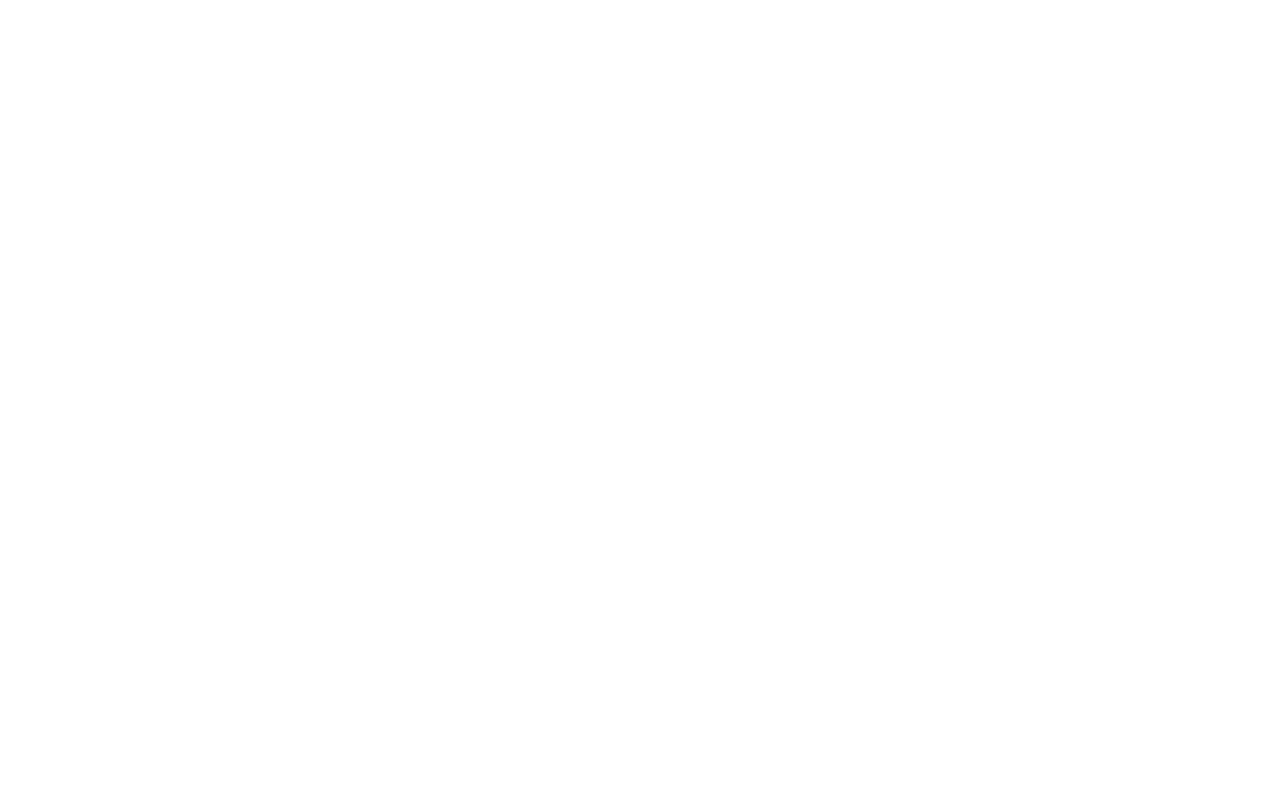
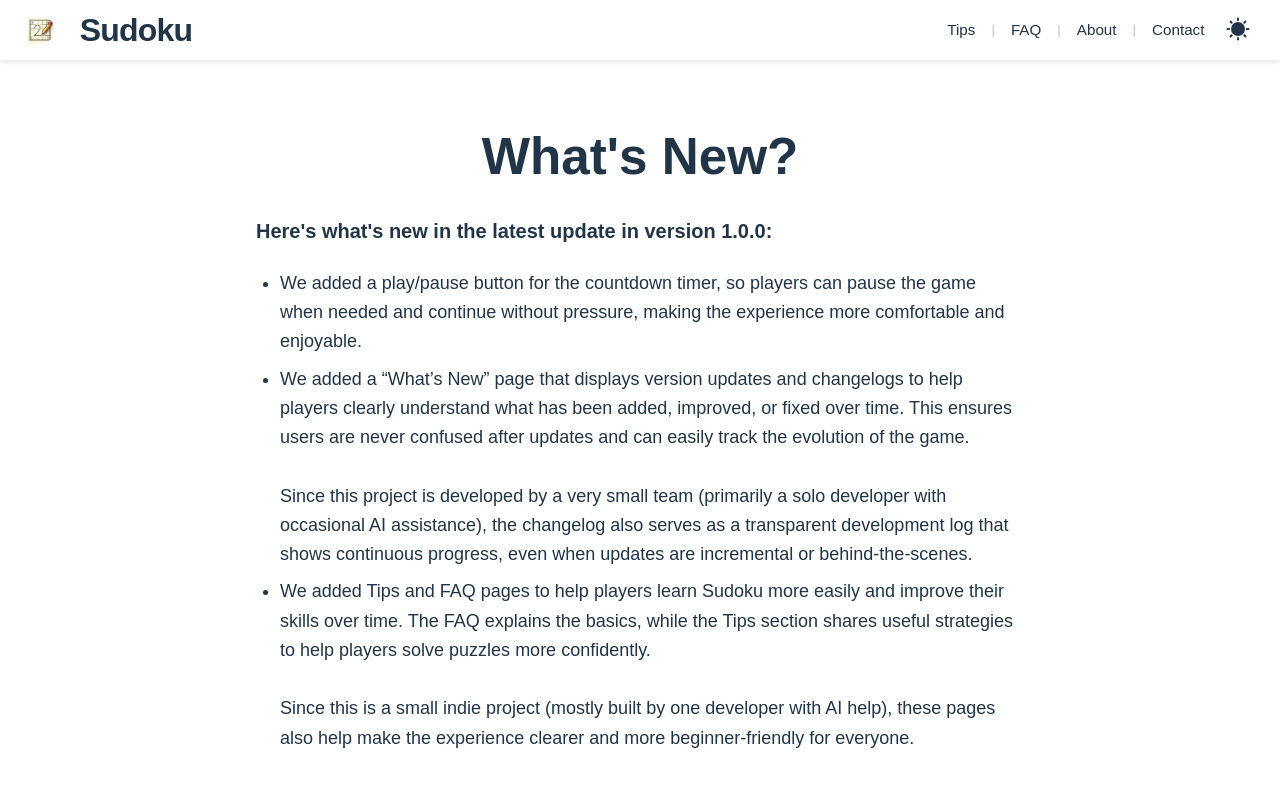
Before and after one commit to kiranofans/sudoku_game, a React (Vite) app: page /changeLog in a window 1280 px wide. Before the commit this address had no page. Shown: the top 786 px of the page. Built offline with nearby package versions, Linux system fonts and the light colour scheme; a small style sheet from the web is missing.

Commit message:
UI: added ChangeLog page and its content; modified a bit top padding for all pages

```diff
--- a/src/App.tsx
+++ b/src/App.tsx
@@ -16,6 +16,7 @@ import Faq from './pages/faq.tsx';
 import SudokuTips from './pages/SudokuTips.tsx';
 import Layout from './components/Layout';
 import { useTimer } from './hooks/useTimer.ts';
+import ChangeLog from './pages/ChangeLog.tsx';
 
 type CellNotes = Set<number>;
 
@@ -588,6 +589,7 @@ function App() {
           }
         </Layout>
       } />
+      <Route path="/changeLog" element={<ChangeLog />} />
       <Route path="/sudokuTips" element={<SudokuTips />} />
       <Route path="/faq" element={<Faq />} />
       <Route path="/about" element={<About />} />
--- a/src/components/Layout.tsx
+++ b/src/components/Layout.tsx
@@ -73,11 +73,13 @@ const Layout: React.FC<LayoutProps> = ({ children, headerContent, mobileScore })
           <span>&copy; {currentYear} sudokuplays.com v{packageJson.version} | All rights reserved.</span>
         </div>
         <div className="footer-links">
-          <Link to="/about" className="footer-btn md:inline-flex landscape:inline-flex portrait:hidden" style={{ textDecoration: 'none' }}>About</Link>
+          {/* <Link to="/about" className="footer-btn md:inline-flex landscape:inline-flex portrait:hidden" style={{ textDecoration: 'none' }}>About</Link>
           <Link to="/contact" className="footer-btn md:inline-flex landscape:inline-flex portrait:hidden" style={{ textDecoration: 'none' }}>Contact</Link>
-
+           */}
           <button className="footer-btn" onClick={() => setShowPrivacyModal(true)}>Privacy Policy</button>
           <button className="footer-btn" onClick={() => setShowTermsModal(true)}>Terms & Conditions</button>
+          <Link to="/ChangeLog" className="footer-btn md:inline-flex landscape:inline-flex portrait:hidden" style={{ textDecoration: 'none' }}>What's New?</Link>
+
         </div>
         <div className="social-links">
           <a href="https://github.com/kiranofans" target="_blank" rel="noopener noreferrer" className="social-icon" aria-label="GitHub">
--- a/src/pages/About.tsx
+++ b/src/pages/About.tsx
@@ -5,7 +5,7 @@ import Layout from '@/components/Layout';
 const About: React.FC = () => {
     return (
         <Layout>
-            <main className="sudoku-app" style={{ width: '100%', padding: '8rem 2rem 6rem', maxWidth: '900px', textAlign: 'left', margin: '0 auto', flex: '1 0 auto' }}>
+            <main className="sudoku-app" style={{ width: '100%', padding: '6rem 2rem 6rem', maxWidth: '900px', textAlign: 'left', margin: '0 auto', flex: '1 0 auto' }}>
                 <h1 className="text-3xl font-bold text-center mt-6 mb-8 dark:text-white">About this Site</h1>
                 <div className="text-left space-y-6 text-lg leading-relaxed max-w-3xl mx-auto">
                     <p>
--- /dev/null
+++ b/src/pages/ChangeLog.tsx
@@ -0,0 +1,32 @@
+import React from 'react';
+import { Link } from 'react-router-dom';
+import Layout from '@/components/Layout';
+
+const ChangeLog: React.FC = () => {
+    return (
+        <Layout>
+            <main className="sudoku-app" style={{ width: '100%', padding: '6rem 2rem 6rem', maxWidth: '900px', textAlign: 'left', margin: '0 auto', flex: '1 0 auto' }}>
+                <h1 className="text-3xl font-bold text-center mt-6 mb-8 dark:text-white">What's New?</h1>
+                <div className="text-left space-y-6 text-lg leading-relaxed max-w-3xl mx-auto">
+                    <h3 className='text-xl font-bold dark:text-white'>
+                        Here's what's new in the latest update in version 1.0.0:
+                    </h3>
+                    <ul className="list-disc pl-6 space-y-2 text-md">
+                        <li><span>We added a play/pause button for the countdown timer, so players can pause the game when needed and continue without pressure, making the experience more comfortable and enjoyable.</span></li>
+                        <li><span>We added a “What’s New” page that displays version updates and changelogs to help players clearly understand what has been added, improved, or fixed over time. This ensures users are never confused after updates and can easily track the evolution of the game.
+
+                            <br /><br />Since this project is developed by a very small team (primarily a solo developer with occasional AI assistance), the changelog also serves as a transparent development log that shows continuous progress, even when updates are incremental or behind-the-scenes.</span></li>
+                        <li><span>We added Tips and FAQ pages to help players learn Sudoku more easily and
+                            improve their skills over time. The FAQ explains the basics, while the
+                            Tips section shares useful strategies to help players solve puzzles more confidently.
+
+                            <br /><br />Since this is a small indie project (mostly built by one developer with AI help),
+                            these pages also help make the experience clearer and more beginner-friendly for everyone.</span></li>
+                    </ul>
+                </div>
+            </main>
+        </Layout >
+    );
+}
+
+export default ChangeLog;
--- a/src/pages/Contact.tsx
+++ b/src/pages/Contact.tsx
@@ -5,7 +5,7 @@ import Layout from '@/components/Layout';
 const Contact: React.FC = () => {
     return (
         <Layout>
-            <main className="sudoku-app" style={{ width: '100%', padding: '8rem 2rem 6rem', maxWidth: '900px', textAlign: 'left', margin: '0 auto', flex: '1 0 auto' }}>
+            <main className="sudoku-app" style={{ width: '100%', padding: '6rem 2rem 6rem', maxWidth: '900px', textAlign: 'left', margin: '0 auto', flex: '1 0 auto' }}>
                 <h1 className="text-3xl font-bold text-center mt-6 mb-8 dark:text-white">Contact</h1>
 
                 <div style={{ textAlign: 'center', padding: '2rem 0', fontSize: '1.2rem', lineHeight: '1.6' }} className="dark:text-gray-200">
--- a/src/pages/Faq.tsx
+++ b/src/pages/Faq.tsx
@@ -55,7 +55,7 @@ const faq: React.FC = () => {
 
     return (
         <Layout>
-            <main className="sudoku-app" style={{ width: '100%', padding: '8rem 2rem 6rem', maxWidth: '900px', textAlign: 'left', margin: '0 auto', flex: '1 0 auto' }}>
+            <main className="sudoku-app" style={{ width: '100%', padding: '6rem 2rem 6rem', maxWidth: '900px', textAlign: 'left', margin: '0 auto', flex: '1 0 auto' }}>
                 <h1 className="text-3xl font-bold text-center mt-6 mb-8 dark:text-white">
                     FAQ
                 </h1>
--- a/src/pages/SudokuTips.tsx
+++ b/src/pages/SudokuTips.tsx
@@ -49,7 +49,7 @@ const SudokuTips: React.FC = () => {
 
     return (
         <Layout>
-            <main className="sudoku-app" style={{ width: '100%', padding: '8rem 2rem 6rem', maxWidth: '900px', textAlign: 'left', margin: '0 auto', flex: '1 0 auto' }}>
+            <main className="sudoku-app" style={{ width: '100%', padding: '6rem 2rem 6rem', maxWidth: '900px', textAlign: 'left', margin: '0 auto', flex: '1 0 auto' }}>
                 <h1 className="text-3xl font-bold text-center mt-6 mb-8 dark:text-white">
                     Pro Tips & Strategies
                 </h1>
```
Lines whose indentation alone changed are shown as unchanged.
